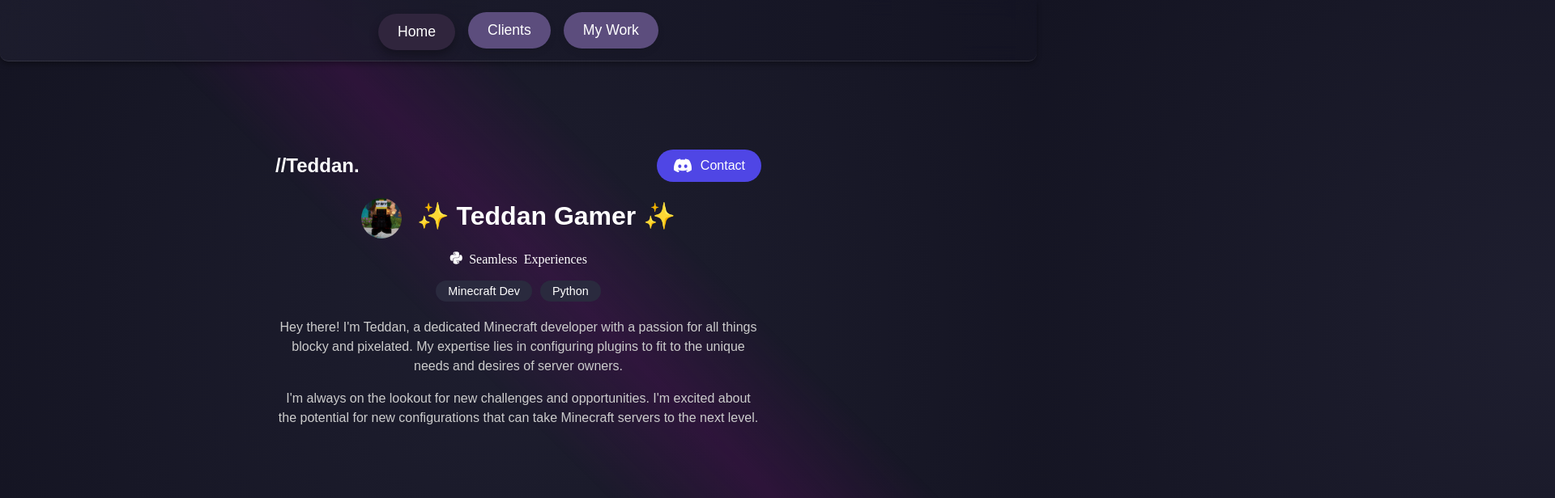
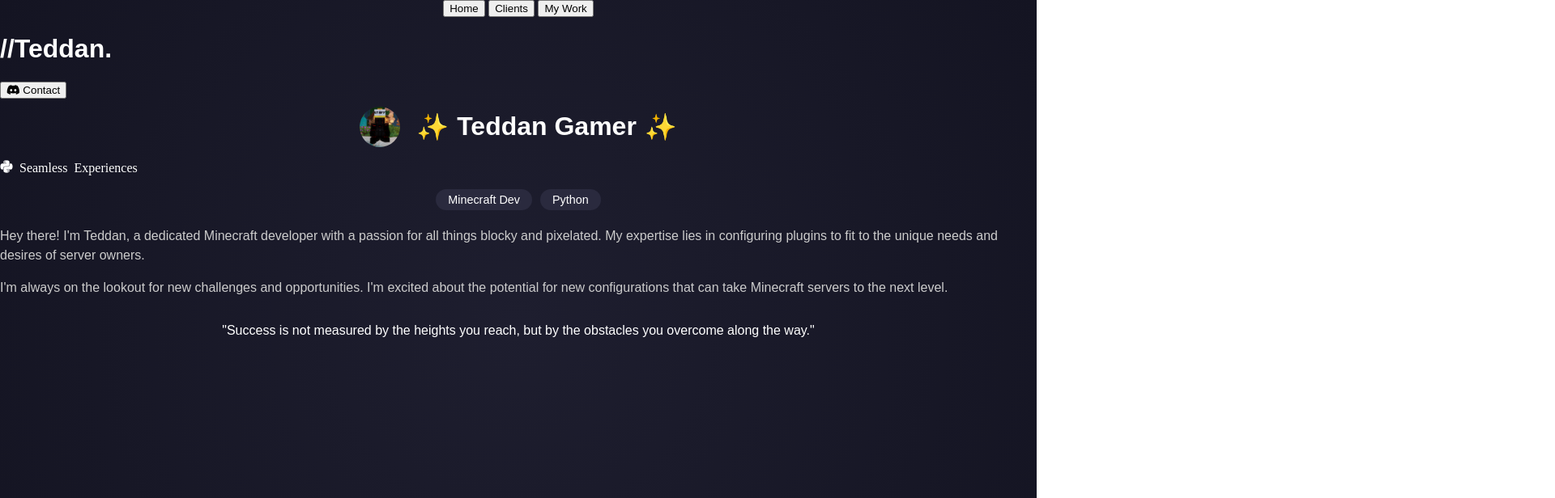
Before and after one commit to TeddanGamer/teddans-portfolio, a plain HTML site: page index.html in a window 1280 px wide. Shown: the top 616 px of the page at 81% size, 1920 px wide, since content can reach past the window. Drawn offline with nearby package versions, Linux system fonts and the light colour scheme.

Commit message:
Update styles.css

```diff
--- a/styles.css
+++ b/styles.css
@@ -16,98 +16,21 @@
   width: 100%; /* Ensure full width */
 }
 
-/* Thin Diagonal Shadow */
-body::before {
-  content: '';
-  position: absolute;
-  width: 200%;
-  height: 200%;
-  background: linear-gradient(
-    45deg,
-    rgba(128, 0, 128, 0) 45%,
-    rgba(128, 0, 128, 0.2) 50%,
-    rgba(128, 0, 128, 0) 55%
-  );
-  top: -100%;
-  left: -100%;
-  transform: translate(0, 0);
-  animation: diagonalLineMove 8s infinite alternate ease-in-out;
-  z-index: -1; /* Keep it behind content */
-  pointer-events: none; /* Ensure it doesn't interfere with user interactions */
-  clip-path: inset(0); /* Prevent it from affecting scrollable bounds */
-}
-
-/* Animation for Diagonal Movement */
-@keyframes diagonalLineMove {
-  0% {
-    transform: translate(0, 0);
-  }
-  100% {
-    transform: translate(50%, 50%);
-  }
-}
-
-/* Container */
-.container {
-  text-align: center;
-  width: 90%; /* Ensure it scales with screen size */
-  max-width: 600px; /* Keep max-width for large screens */
-  padding: 20px;
-  margin-top: 140px; /* Adjusted to add space for fixed tabs */
-  z-index: 1; /* Ensure content is above the shadow */
-  flex-grow: 1; /* Allow container to take up remaining space */
-  display: flex;
-  flex-direction: column;
-  justify-content: center; /* Center content vertically */
-  align-items: center;
-}
-
+/* Avatar Styling */
 .avatar {
   width: 50px; /* Adjust size as needed */
   height: 50px;
   border-radius: 50%; /* Makes it circular */
-  margin-right: 10px; /* Space between avatar and text */
-  vertical-align: middle; /* Aligns with the text */
   object-fit: cover; /* Ensures the image fits nicely */
+  margin-right: 10px; /* Space between avatar and title */
 }
 
-/* Header */
-header {
-  display: flex;
-  justify-content: space-between;
-  align-items: center;
-  width: 100%;
-}
-
-header h1 {
-  font-size: 1.5rem;
-}
-
-/* Contact Button */
-.contact-btn {
-  background: #4f46e5;
-  color: white;
-  border: none;
-  padding: 10px 20px;
-  border-radius: 20px;
-  cursor: pointer;
-  transition: background 0.3s ease;
-  display: flex;
-  align-items: center;
-  gap: 10px; /* Space between icon and text */
-  font-size: 1rem;
-}
-
-.contact-btn i {
-  font-size: 1.2rem; /* Size of the Discord icon */
-}
-
-.contact-btn:hover {
-  background: #6d5dfc;
-}
-
-/* Title */
+/* Title with Avatar */
 h2 {
+  display: flex; /* Align avatar and text horizontally */
+  align-items: center; /* Center vertically */
+  justify-content: center; /* Center content */
+  gap: 10px; /* Add spacing between avatar and text */
   font-size: 2rem;
   margin: 10px 0;
 }
@@ -151,139 +74,3 @@
   line-height: 1.5;
   color: #ccc;
 }
-
-/* Quote Box */
-.quote-box {
-  background: rgba(44, 42, 62, 0.2); /* Much more transparent background */
-  padding: 20px;
-  margin-top: 30px;
-  border-radius: 10px;
-  box-shadow: 0 4px 6px rgba(0, 0, 0, 0.2), inset 0 2px 4px rgba(255, 255, 255, 0.1); /* Soft shadow for depth */
-  max-width: 600px; /* Same width as the main content */
-  margin: 40px auto; /* Centered with some spacing */
-  text-align: center;
-  width: 100%; /* Allow full width */
-}
-
-/* Quote Text */
-.quote-text {
-  font-size: 1.2rem;
-  color: #fff;
-  font-style: italic; /* Make it italic for emphasis */
-  line-height: 1.6;
-  font-weight: 400;
-}
-
-/* Tabs Container */
-.tabs {
-  display: flex;
-  justify-content: center;
-  gap: 1rem;
-  margin-bottom: 1rem; /* Add margin at the bottom */
-  position: fixed; /* Keep the tabs at the top */
-  top: 0;
-  left: 0;
-  right: 0;
-  background: rgba(30, 30, 47, 0.7); /* Semi-transparent background */
-  background: linear-gradient(
-    to right,
-    rgba(30, 30, 47, 0.8),
-    rgba(20, 20, 35, 0.7)
-  ); /* Add a subtle gradient */
-  padding: 15px 20px; /* Add padding for better spacing */
-  z-index: 10; /* Ensure tabs are above content */
-  border-bottom: 1px solid rgba(255, 255, 255, 0.1); /* Add a subtle border */
-  box-shadow: 0 4px 6px rgba(0, 0, 0, 0.3); /* Add a shadow for depth */
-  backdrop-filter: blur(10px); /* Frosted glass effect */
-  border-radius: 0 0 10px 10px; /* Rounded bottom corners */
-}
-
-/* Tab Buttons */
-.tab {
-  padding: 0.75rem 1.5rem;
-  border: none;
-  border-radius: 25px; /* Softer rounded corners */
-  background-color: #5c4d7d; /* Muted purple for a more unique look */
-  color: #fff;
-  font-size: 1.1rem;
-  font-weight: 500; /* Slightly lighter font weight */
-  cursor: pointer;
-  transition: all 0.3s ease;
-  box-shadow: 0 4px 8px rgba(0, 0, 0, 0.1); /* Subtle shadow */
-  width: auto;
-}
-
-/* Hover State */
-.tab:hover {
-  background-color: #7d6b9d; /* Lighter, softer purple on hover */
-  box-shadow: 0 6px 12px rgba(0, 0, 0, 0.2); /* Slightly stronger shadow */
-  transform: translateY(-2px); /* Lift the button slightly */
-}
-
-/* Active State */
-.tab.active {
-  background-color: #30253d; /* Darker purple for active state */
-  box-shadow: 0 6px 12px rgba(0, 0, 0, 0.3); /* Stronger shadow for active */
-  transform: translateY(2px); /* Slightly pressed down effect */
-}
-
-/* Focus State */
-.tab:focus {
-  outline: none; /* Remove default outline */
-  box-shadow: 0 0 8px 2px rgba(92, 77, 125, 0.6); /* Glow effect for accessibility */
-}
-
-/* Animations */
-.contact-btn,
-.tags span {
-  transition: transform 0.2s ease;
-}
-
-.contact-btn:hover,
-.tags span:hover {
-  transform: scale(1.1);
-}
-
-/* Responsive Design */
-@media (max-width: 768px) {
-  .container {
-    width: 90%; /* Adjust container width on smaller screens */
-    padding: 1em;
-  }
-
-  .quote-box {
-    width: 90%;
-    padding: 15px;
-  }
-
-  .tabs {
-    padding: 10px 15px;
-  }
-
-  .tab {
-    padding: 0.5rem 1rem; /* Adjust tab padding on smaller screens */
-    font-size: 1rem;
-  }
-}
-
-@media (max-width: 480px) {
-  .container {
-    width: 100%; /* Full width on very small screens */
-    padding: 1em;
-  }
-
-  .quote-box {
-    width: 100%;
-    padding: 10px;
-  }
-
-  .tabs {
-    flex-direction: column; /* Stack tabs vertically on small screens */
-    padding: 10px 0;
-  }
-
-  .tab {
-    width: 100%; /* Make tabs full width */
-    margin-bottom: 10px;
-  }
-}
```
